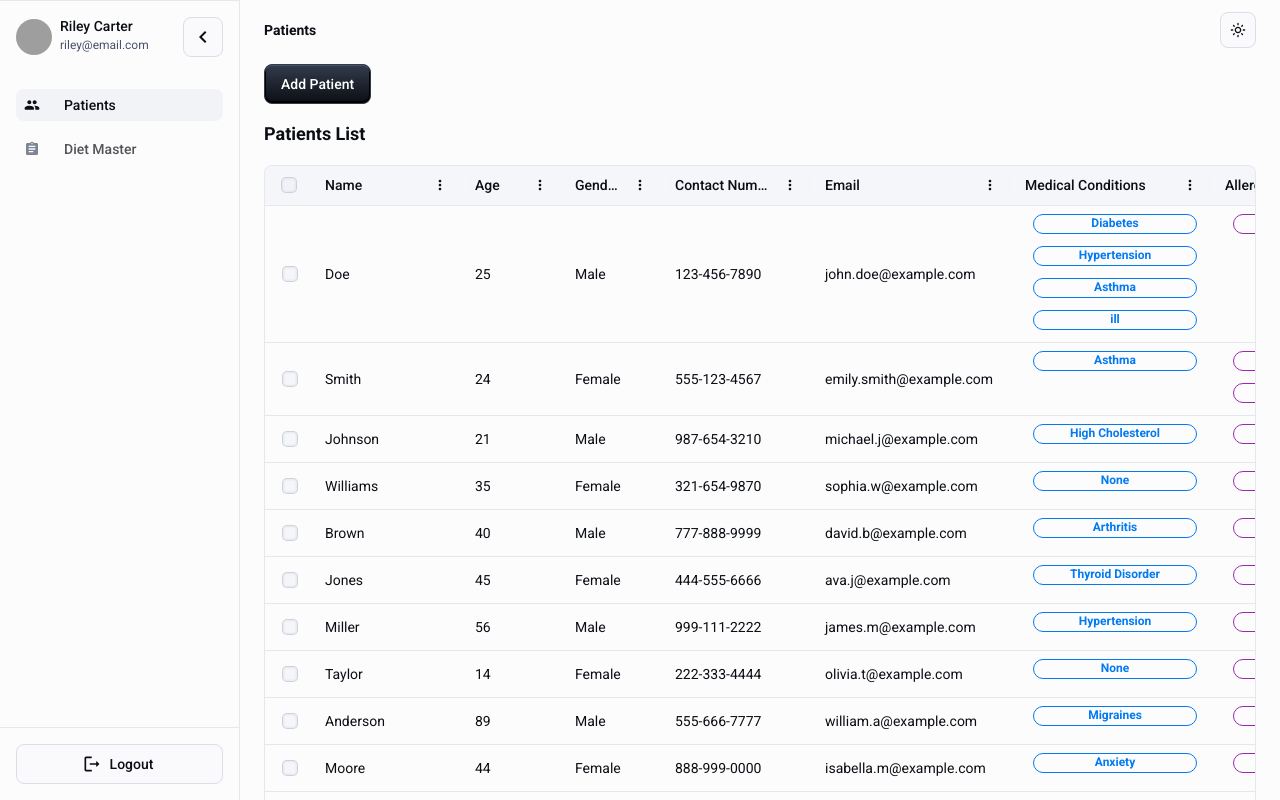
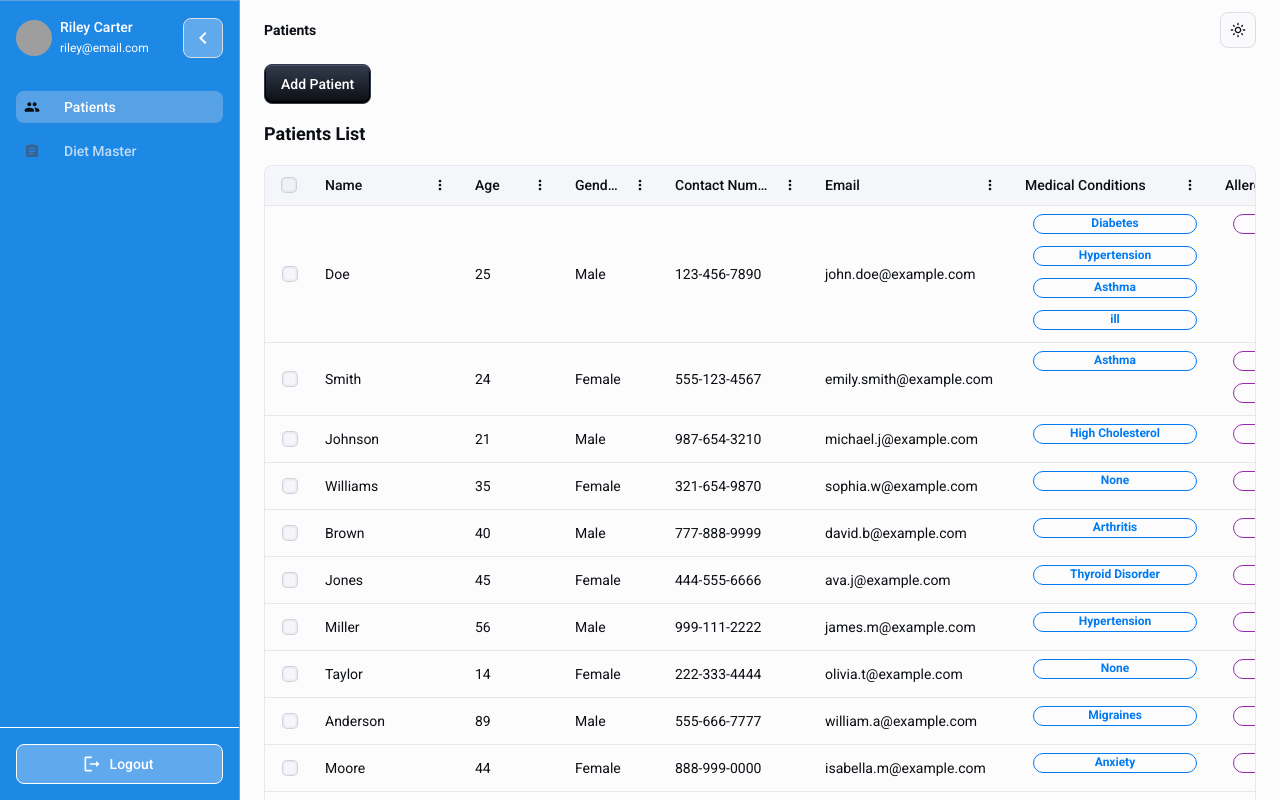
Before and after one commit to ps8847/dietify, a React (Create React App) app: page /patients in a window 1280 px wide. Shown: the top 800 px of the page. Built offline with nearby package versions, Linux system fonts and the light colour scheme; grey boxes are pictures that could not be loaded.

Commit message:
added doctor theme

```diff
--- a/src/Pages/Components/SideMenu.js
+++ b/src/Pages/Components/SideMenu.js
@@ -21,13 +21,10 @@ const Drawer = styled(MuiDrawer, {
   flexShrink: 0,
   whiteSpace: 'nowrap',
   boxSizing: 'border-box',
-  // transition: theme.transitions.create('width', {
-  //   easing: theme.transitions.easing.sharp,
-  //   duration: theme.transitions.duration.enteringScreen,
-  // }),
   [`& .${drawerClasses.paper}`]: {
     width: open ? drawerWidth : theme.spacing(9),
-    backgroundColor: 'background.paper',
+    backgroundColor: '#1E88E5', // Medical-themed blue
+    color: '#fff', // White text for contrast
     overflowX: 'hidden',
   },
 }));
@@ -43,7 +40,6 @@ export default function SideMenu() {
 
   return (
     <Box sx={{ display: 'flex' }}>
-      {/* Hide Drawer on mobile view */}
       {!isMobile && (
         <Drawer variant="permanent" open={open}>
           <Stack
@@ -54,9 +50,9 @@ export default function SideMenu() {
               alignItems: 'center',
               borderTop: '1px solid',
               borderColor: 'divider',
+              color: '#fff', // White text
             }}
           >
-            {/* Show avatar and details only when sidebar is open */}
             {open && (
               <>
                 <Avatar
@@ -66,37 +62,34 @@ export default function SideMenu() {
                   sx={{ width: 36, height: 36 }}
                 />
                 <Box sx={{ mr: 'auto', width: '100%' }}>
-                  <Typography
-                    variant="body2"
-                    sx={{ fontWeight: 500, lineHeight: '16px' }}
-                  >
+                  <Typography variant="body2" sx={{ fontWeight: 500 }}>
                     Riley Carter
                   </Typography>
-                  <Typography
-                    variant="caption"
-                    sx={{ color: 'text.secondary' }}
-                  >
+                  <Typography variant="caption" sx={{ color: '#fff' }}>
                     riley@email.com
                   </Typography>
                 </Box>
               </>
             )}
-            {/* Collapse/Expand button */}
-            <IconButton onClick={toggleDrawer}>
+            {/* Collapse/Expand Button */}
+            <IconButton onClick={toggleDrawer} sx={{ color: '#fff' }}>
               {open ? <ChevronLeftIcon /> : <MenuOpenIcon />}
             </IconButton>
           </Stack>
           <MenuContent open={open} />
-          <Divider />
+          <Divider sx={{ borderColor: '#fff' }} />
           <Stack sx={{ p: 2 }}>
             <Button
               variant="outlined"
               fullWidth={open}
               startIcon={<LogoutRoundedIcon />}
-              // sx={{
-              //   justifyContent: open ? 'flex-start' : 'center',
-              //   paddingLeft: open ? 2 : 0,
-              // }}
+              sx={{
+                color: '#fff',
+                borderColor: '#fff',
+                '&:hover': {
+                  backgroundColor: 'rgba(255, 255, 255, 0.2)',
+                },
+              }}
             >
               {open && 'Logout'}
             </Button>
--- a/src/Pages/Components/SideMenuMobile.js
+++ b/src/Pages/Components/SideMenuMobile.js
@@ -7,11 +7,9 @@ import Drawer, { drawerClasses } from '@mui/material/Drawer';
 import Stack from '@mui/material/Stack';
 import Typography from '@mui/material/Typography';
 import LogoutRoundedIcon from '@mui/icons-material/LogoutRounded';
-import NotificationsRoundedIcon from '@mui/icons-material/NotificationsRounded';
 import ColorModeIconDropdown from '../../Theme/shared-theme/ColorModeIconDropdown';
 import MenuButton from './MenuButton';
 import MenuContent from './MenuContent';
-import CardAlert from './CardAlert';
 
 function SideMenuMobile({ open, toggleDrawer }) {
   return (
@@ -22,16 +20,13 @@ function SideMenuMobile({ open, toggleDrawer }) {
       sx={{
         [`& .${drawerClasses.paper}`]: {
           backgroundImage: 'none',
-          backgroundColor: 'background.paper',
+          backgroundColor: '#1E88E5', // Medical blue background
+          color: '#fff', // White text color for contrast
         },
       }}
     >
-      <Stack
-        sx={{
-          maxWidth: '70dvw',
-          height: '100%',
-        }}
-      >
+      <Stack sx={{ maxWidth: '70dvw', height: '100%' }}>
+        {/* Header */}
         <Stack direction="row" sx={{ p: 2, pb: 0, gap: 1 }}>
           <Stack
             direction="row"
@@ -41,9 +36,9 @@ function SideMenuMobile({ open, toggleDrawer }) {
               sizes="small"
               alt="Riley Carter"
               src="/static/images/avatar/7.jpg"
-              sx={{ width: 24, height: 24 }}
+              sx={{ width: 36, height: 36 }}
             />
-            <Typography component="p" variant="h6">
+            <Typography component="p" variant="h6" sx={{ color: '#fff' }}>
               Riley Carter
             </Typography>
           </Stack>
@@ -51,14 +46,26 @@ function SideMenuMobile({ open, toggleDrawer }) {
             <ColorModeIconDropdown />
           </MenuButton>
         </Stack>
-        <Divider />
+        <Divider sx={{ borderColor: '#fff' }} />
+        {/* Menu Content */}
         <Stack sx={{ flexGrow: 1 }}>
-          <MenuContent open={true}/>
-          <Divider />
+          <MenuContent open={true} />
+          <Divider sx={{ borderColor: '#fff' }} />
         </Stack>
-
+        {/* Logout Button */}
         <Stack sx={{ p: 2 }}>
-          <Button variant="outlined" fullWidth startIcon={<LogoutRoundedIcon />}>
+          <Button
+            variant="outlined"
+            fullWidth
+            startIcon={<LogoutRoundedIcon />}
+            sx={{
+              color: '#fff',
+              borderColor: '#fff',
+              '&:hover': {
+                backgroundColor: 'rgba(255, 255, 255, 0.2)',
+              },
+            }}
+          >
             Logout
           </Button>
         </Stack>
```
